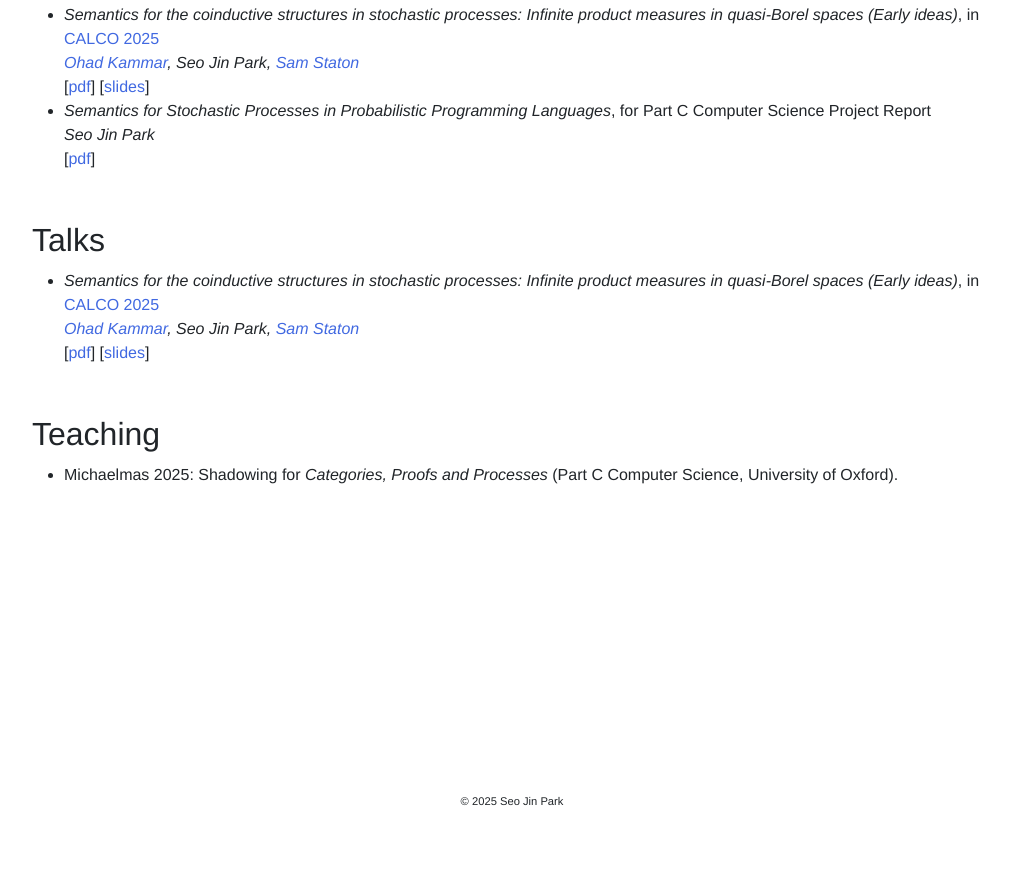
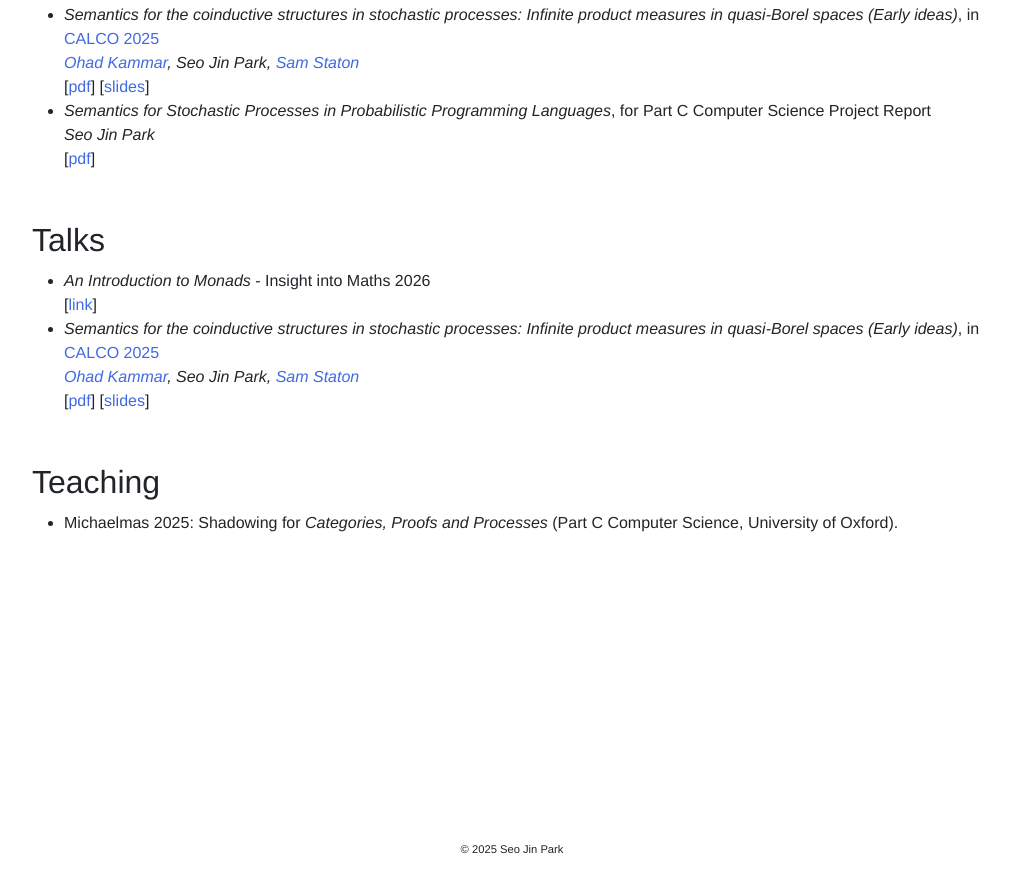
Before and after one commit to sjpmath/sjpmath.github.io, a plain HTML site: page index.html in a window 1280 px wide. Shown: the part 969-1854 px from the top of the page, without its empty margins (128-1138 px from the left). Before the commit the page ends 1806 px from the top, so only its background shows below. Drawn offline with nearby package versions, Linux system fonts and the light colour scheme.

Commit message:
added insight into maths talk

```diff
--- a/index.html
+++ b/index.html
@@ -38,6 +38,9 @@
 
             <h2>Talks</h2>
             <ul>
+                <li><i>An Introduction to Monads</i> - Insight into Maths 2026 <br>
+                    &#091<a href="https://www.youtube.com/watch?v=GMJ-UrnAQaE">link</a>&#093
+                </li>
                 <li><i>Semantics for the coinductive structures in stochastic processes: Infinite product measures in quasi-Borel spaces (Early ideas)</i>, in <a href="https://www.coalg.org/calco-mfps-2025/calco/">CALCO 2025</a><br>
                     <i><a href="https://denotational.co.uk/">Ohad Kammar</a>, Seo Jin Park, <a href="https://www.cs.ox.ac.uk/people/samuel.staton/main.html">Sam Staton</a></i> <br>
                     &#091<a href="files/paper_16.pdf">pdf</a>&#093 &#091<a href="files/June16_1700_SeojinPark.pdf">slides</a>&#093
```
